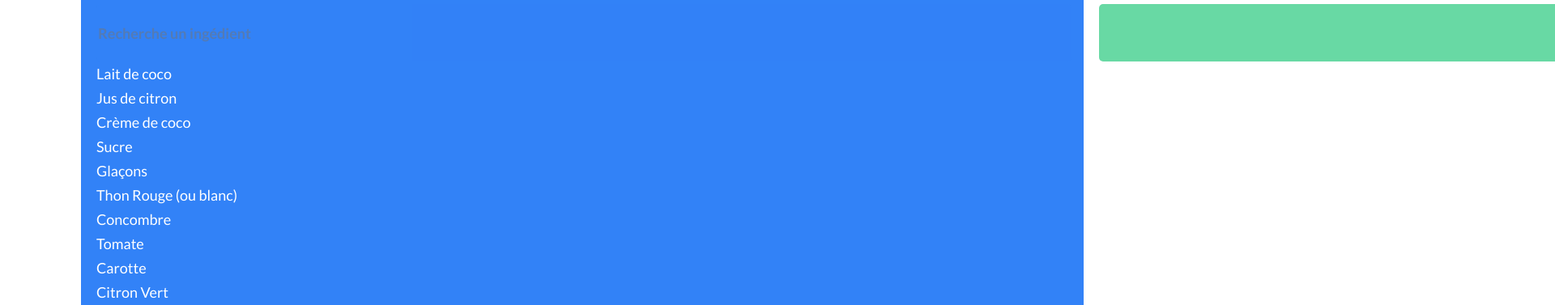
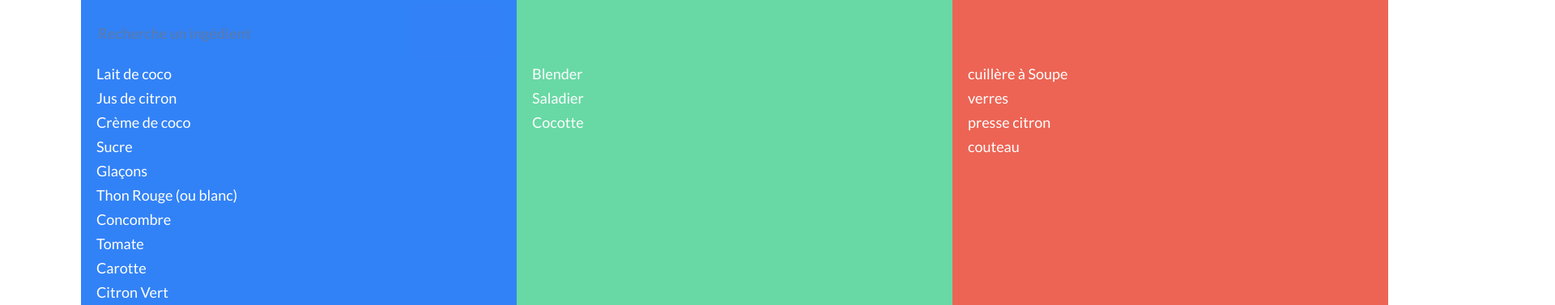
Before and after one commit to YoannAsl/Les-Petits-Plats, a website: page index.html in a window 1280 px wide. Both pictures are taken after a click on the item "Lait de coco". Shown: the part 212-589 px from the top of the page at 81% size, 1920 px wide, since content can reach past the window. Drawn offline with Linux system fonts and the light colour scheme.

Commit message:
Avancement tri par tags + correction orthographe recipes.js

```diff
--- a/index.html
+++ b/index.html
@@ -21,12 +21,12 @@
 
         <div id="appliance">
             <input id="appliances-search" class="small-searchbar" type="text">
-            <ul></ul>
+            <ul id="appliances-list"></ul>
         </div>
 
-        <div id="ustensils">
+        <div id="utensil">
             <input id="utensils-search" class="small-searchbar" type="text">
-            <ul></ul>
+            <ul id="utensils-list"></ul>
         </div>
     </section>
 
--- a/index.js
+++ b/index.js
@@ -1,19 +1,31 @@
 class App {
 	constructor(recipes) {
 		this.recipes = recipes;
+		this.ingrSearchBar = document.querySelector('#ingredients-search');
 		this.ingrListContainer = document.querySelector('#ingredients-list');
-		this.ingrSearchBar = document.querySelector('#ingredients-search');
+		this.appliancesSearchBar = document.querySelector('#appliances-search');
+		this.appliancesListContainer = document.querySelector('#appliances-list');
+		this.utensilsSearchBar = document.querySelector('#utensils-search');
+		this.utensilsListContainer = document.querySelector('#utensils-list');
 		this.mainSearchBar = document.querySelector('#searchbar');
 		this.cardsContainer = document.querySelector('#cards-container');
 		this.displayedRecipes = [];
 		this.ingrTags = '';
+		this.appliancesTags = '';
+		this.utensilTags = '';
 		this.tagsFilter = [];
 	}
 
 	init() {
-		this.fillIngrtags(this.recipes);
-		this.ingrSearchBar.addEventListener('input', this.callSearchIngr);
-		this.mainSearchBar.addEventListener('input', this.callMainSearch);
+		this.fillTagsLists(this.recipes);
+		this.ingrSearchBar.addEventListener(
+			'input',
+			this.callSearchIngr.bind(this)
+		);
+		this.mainSearchBar.addEventListener(
+			'input',
+			this.callMainSearch.bind(this)
+		);
 		this.mainSearchBar.addEventListener('keydown', (e) => {
 			if (e.key === 'Backspace') {
 				this.resetMain();
@@ -21,16 +33,32 @@ class App {
 		});
 	}
 
-	fillIngrtags(list) {
+	fillTagsLists(list) {
 		this.ingrTags = '';
+		this.appliancesTags = '';
+		this.utensilTags = '';
 		for (let i = 0; i < list.length; i++) {
 			list[i].ingredients.forEach((n) => {
 				if (!this.ingrTags.includes(n.ingredient)) {
-					this.ingrTags += `<li onclick="app.clickTag(this)">${n.ingredient}</li>`;
+					this.ingrTags += `<li class="ingredient" onclick="app.clickTag(this)">${n.ingredient}</li>`;
+				}
+			});
+		}
+		for (let i = 0; i < list.length; i++) {
+			if (!this.appliancesTags.includes(list[i].appliance)) {
+				this.appliancesTags += `<li class="appliance" onclick="app.clickTag(this)">${list[i].appliance}</li>`;
+			}
+		}
+		for (let i = 0; i < list.length; i++) {
+			list[i].ustensils.forEach((n) => {
+				if (!this.utensilTags.includes(n)) {
+					this.utensilTags += `<li class="utensil" onclick="app.clickTag(this)">${n}</li>`;
 				}
 			});
 		}
 		this.ingrListContainer.innerHTML = `${this.ingrTags}`;
+		this.appliancesListContainer.innerHTML = `${this.appliancesTags}`;
+		this.utensilsListContainer.innerHTML = `${this.utensilTags}`;
 	}
 
 	createRecipeCards(name, time, ingredients, description) {
@@ -54,17 +82,19 @@ class App {
 
 	clickTag(tag) {
 		this.resetMain();
+		switch (tag.className) {
+			case 'ingredient':
 				this.tagsFilter.push(tag.innerText);
-		let recipeIngrList = '';
 				if (this.displayedRecipes.length === 0) {
 					for (let i = 0; i < this.recipes.length; i++) {
 						let result;
+						let recipeIngrList = '';
 						this.recipes[i].ingredients.forEach((n) => {
-					recipeIngrList += `<li><span class="bold">${n.ingredient} :</span> ${
-						n.quantity || ''
-					}${n.unit || ''}</li> `;
 							result = n.ingredient.search(new RegExp(tag.innerText, 'i'));
 							if (result >= 0) {
+								recipeIngrList += `<li><span class="bold">${
+									n.ingredient
+								} :</span> ${n.quantity || ''}${n.unit || ''}</li> `;
 								this.createRecipeCards(
 									this.recipes[i].name,
 									this.recipes[i].time,
@@ -72,10 +102,40 @@ class App {
 									this.recipes[i].description
 								);
 								this.displayedRecipes.push(this.recipes[i]);
-						this.fillIngrtags(this.displayedRecipes);
+								this.fillTagsLists(this.displayedRecipes);
 							}
 						});
 					}
+				}
+				break;
+			case 'appliance':
+				this.tagsFilter.push(tag.innerText);
+				// if (this.displayedRecipes.length === 0) {
+				// 	for (let i = 0; i < this.recipes.length; i++) {
+				// 		let result;
+				// 		this.recipes[i].ingredients.forEach((n) => {
+				// 			recipeIngrList += `<li><span class="bold">${
+				// 				n.ingredient
+				// 			} :</span> ${n.quantity || ''}${n.unit || ''}</li> `;
+				// 			result = n.ingredient.search(new RegExp(tag.innerText, 'i'));
+				// 			if (result >= 0) {
+				// 				this.createRecipeCards(
+				// 					this.recipes[i].name,
+				// 					this.recipes[i].time,
+				// 					recipeIngrList,
+				// 					this.recipes[i].description
+				// 				);
+				// 				this.displayedRecipes.push(this.recipes[i]);
+				// 				this.fillTagsLists(this.displayedRecipes);
+				// 			}
+				// 		});
+				// 	}
+				// }
+				break;
+			case 'utensil':
+				break;
+			default:
+				console.log('Erreur');
 		}
 
 		// for (let i = 0; i < recipes.length; i++) {
@@ -92,7 +152,7 @@ class App {
 		// 					recipes[i].description
 		// 				);
 		// 				displayedRecipes.push(recipes[i]);
-		// 				fillIngrtags(displayedRecipes);
+		// 				fillTagsLists(displayedRecipes);
 		// 			}
 		// 		});
 		// 	});
@@ -114,7 +174,7 @@ class App {
 		// 	recipes[i].description
 		// );
 
-		// 			fillIngrtags(displayedRecipes);
+		// 			fillTagsLists(displayedRecipes);
 		// 			displayedRecipes.push(recipes[i]);
 		// 		}
 		// 	});
@@ -137,7 +197,7 @@ class App {
 		// 					displayedRecipes[i].description
 		// 				);
 
-		// 				fillIngrtags(displayedRecipes);
+		// 				fillTagsLists(displayedRecipes);
 		// 				displayedRecipes.push(recipes[i]);
 		// 			}
 		// 		});
@@ -160,7 +220,6 @@ class App {
 	}
 
 	callSearchIngr(e) {
-		console.log(this);
 		if (this.displayedRecipes.length === 0) {
 			this.searchIngr(this.recipes, e.target.value);
 		} else {
@@ -197,13 +256,12 @@ class App {
 				);
 
 				this.displayedRecipes.push(list[i]);
-				this.fillIngrtags(this.displayedRecipes);
+				this.fillTagsLists(this.displayedRecipes);
 			}
 		}
 	}
 
 	callMainSearch(e) {
-		console.log(this);
 		if (e.target.value.length >= 3) {
 			this.mainSearch(this.recipes, e.target.value);
 		}
--- a/index.scss
+++ b/index.scss
@@ -39,8 +39,8 @@ h3 {
 		display: flex;
 		flex-direction: column;
 		flex-wrap: wrap;
-		width: 1200px;
-		max-height: 800px;
+		width: 500px;
+		max-height: 500px;
 		// display: none;
 		li {
 			font-size: 18px;
@@ -108,10 +108,16 @@ h3 {
 	width: 100%;
 }
 
-#appliances-search {
+#appliance {
 	background-color: #68d9a4;
+	#appliances-search {
+		background-color: #68d9a4;
+	}
 }
 
-#utensils-search {
+#utensil {
 	background-color: #ed6454;
+	#utensils-search {
+		background-color: #ed6454;
+	}
 }
--- a/recipes.js
+++ b/recipes.js
@@ -260,7 +260,7 @@ const recipes = [
 		description:
 			"Etaler la pate dans les moules à tartelette. Faire cuire la pate 30 minutes. Découper le chocolat en morceau et le faire chauffer, y ajouter la crême liquide, ajouter le beurre et remuer jusqu'à avoir une pâte homogène. Verser la pate sur les tartelettes. Couper les fraises en 2 et les positionner sur ",
 		appliance: 'Four',
-		ustensils: ['moule à tartelettes (6)', 'casserolle'],
+		ustensils: ['moule à tartelettes (6)', 'casserole'],
 	},
 	{
 		id: 8,
@@ -301,7 +301,7 @@ const recipes = [
 		description:
 			"Hachez les noix grossièrement. Faire fondre le chocolat avec le beurre. Mélanger les oeuf et le sucre et mélanger au chocolat. Ajouter la farine. Mélanger afin d'avoir quelque chose d'homogène puis incorporer les noix. Verser la préparation dans un moule de préférence rectangulaire. Cuire 2O à 25 minutes à 180°. Sortez du four et attendez quelques minutes pour démouler. Servir avec une boule de glace pour plus de gourmandise.",
 		appliance: 'Four',
-		ustensils: ['moule à gateaux', 'casserolle'],
+		ustensils: ['moule à gateaux', 'casserole'],
 	},
 	{
 		id: 9,
@@ -439,7 +439,7 @@ const recipes = [
 		],
 		time: 40,
 		description:
-			"Éplucher les fruits et les couper en morceaux, les mettre dans une casserolle en ajoutant l'eau et le sucre vanillé. Laisser cuire 15 minutes en remuant régulièrement.",
+			"Éplucher les fruits et les couper en morceaux, les mettre dans une casserole en ajoutant l'eau et le sucre vanillé. Laisser cuire 15 minutes en remuant régulièrement.",
 		appliance: 'Casserole',
 		ustensils: ['couteau', 'économe'],
 	},
@@ -763,7 +763,7 @@ const recipes = [
 		time: 30,
 		description:
 			'Cuisiner la viande hachée dans une poelle à frire. Dans une autre faire cuire les oignons découpés en fins dés avec un peu de beurre. Ajouter du vin rouge. Mélanger les oigons avec la viande hachée. Faire cuire les pates le temps indiqué sur le paquet. Ajouter le coulis de tomates à la viande hachée. Une fois que les pates sont cuites, ajouter la crème fraiche à la viande hachée. Serivir.',
-		appliance: 'Casserolle.',
+		appliance: 'Casserole',
 		ustensils: ['Cuillère en bois', 'louche', 'couteau'],
 	},
 	{
@@ -800,7 +800,7 @@ const recipes = [
 		description:
 			"Faire fondre le chocolat et le beurre au bain marie. Dans un saladier battre les oeufs avec le sucre jusqu'à obtenir une texture de type mousse. Ajouter la farine ainsi que le mélange de beurre et chocolat fondu. Beurrez le moule à gateaux. Mettre au four préchauffé à 200° puis faites chauffer pendant 15 minutes. C'est prêt. Servir avec une boule de glace ou une crême dessert.",
 		appliance: 'Four',
-		ustensils: ['moule à gateaux', 'fouet', 'casserolle'],
+		ustensils: ['moule à gateaux', 'fouet', 'casserole'],
 	},
 	{
 		id: 23,
@@ -983,7 +983,7 @@ const recipes = [
 		time: 15,
 		description:
 			"Faire fondre l'oseille avec du beurre demi sel, ajouter un litre d'eau. Ajouter les vermicelles. Laisser cuire. une foit prêt, sortir du feu et après 5 minutes ajouter le jaune d'oeuf et la crême fraîche",
-		appliance: 'Casserolle',
+		appliance: 'Casserole',
 		ustensils: ['couteau', 'cuillère en bois'],
 	},
 	{
@@ -1020,7 +1020,7 @@ const recipes = [
 		description:
 			"Emincer les blanc de poireaux et les faire chauffer dans 25 grammes de beurre. AJouter les pommes de terres coupées en morceaux. Ajouter l'eau et laisser mijoter pour 45 minutes. Chauffer l'oseille avec le beurre restant puis incorporer le tout. Mixez. Ajoutez la crème. Bon appetit.",
 		appliance: 'Mixer',
-		ustensils: ['casserolle', 'couteau'],
+		ustensils: ['casserole', 'couteau'],
 	},
 	{
 		id: 29,
@@ -1078,7 +1078,7 @@ const recipes = [
 		description:
 			"Mettre tous les ingrédients dans une cocotte. ajouter de l'eau pour recouvrir l'ensemble et laisser cuirre à petit feur pour 1 heure. Passer au mixer. Salez, poivrez. C'est prêt",
 		appliance: 'Mixer',
-		ustensils: ['casserolle', 'cuillère en bois'],
+		ustensils: ['casserole', 'cuillère en bois'],
 	},
 	{
 		id: 31,
@@ -1218,7 +1218,7 @@ const recipes = [
 		],
 		time: 25,
 		description:
-			"Eplucher les patates douces et coupez les en morceaux. Les faire cuire durant 20 minute dans une casserolle d'eau bouillante. Passer au mixer en ajoutant la crème et l'huile d'olive à son gout. Salez, poivrez. Pressez l'orange et ajouter le jus à l'ensemble. Servir.",
+			"Eplucher les patates douces et coupez les en morceaux. Les faire cuire durant 20 minute dans une casserole d'eau bouillante. Passer au mixer en ajoutant la crème et l'huile d'olive à son gout. Salez, poivrez. Pressez l'orange et ajouter le jus à l'ensemble. Servir.",
 		appliance: 'Mixer',
 		ustensils: ['couteau', 'économe', 'cuillère en bois'],
 	},
@@ -1458,7 +1458,7 @@ const recipes = [
 		time: 20,
 		description:
 			"Séparer les blancs d'oeufs. Faire fondre le chocolat au bain marie. Ajouter les jaunes et le sucre au chocolat hors du feu. Battre les blancs en neige. Ajouter les blancs au mélange de chocolat. Mélangez délicatement avec une spatule. Servir dans un plat ou dans des verres. Mettre au frais",
-		appliance: 'Casserolle',
+		appliance: 'Casserole',
 		ustensils: ['fouet', 'spatule', 'verres'],
 	},
 	{
@@ -1559,7 +1559,7 @@ const recipes = [
 		time: 15,
 		description:
 			'Mélanger la farine et le beurre fondu en ajoutant le lait peu à peu. Ajouter du sucre après la cuisson. Bien mélanger. Ajouter le chocolat en morceaux et laisser chauffer 8 minutes en mélangeant avec une cuillère en bois. Mettre dans des verres',
-		appliance: 'Casserolle',
+		appliance: 'Casserole',
 		ustensils: ['cuillère en bois'],
 	},
 	{
@@ -1590,7 +1590,7 @@ const recipes = [
 		time: 30,
 		description:
 			"Faire bouillir le lait ( on peut y ajouter de l'essence de vanille. Battre les oeufs et le sucre, ajouter la farine puis finalement ajouter le lait chaud. Remettre à feu doux pour faire épaissir en remuant pendant 5 à 10 minutes.",
-		appliance: 'Casserolle',
+		appliance: 'Casserole',
 		ustensils: ['fouet', 'saladier'],
 	},
 	{
```
Also changed, not shown: index.css, 1 other file. Lines whose indentation alone changed are shown as unchanged.
